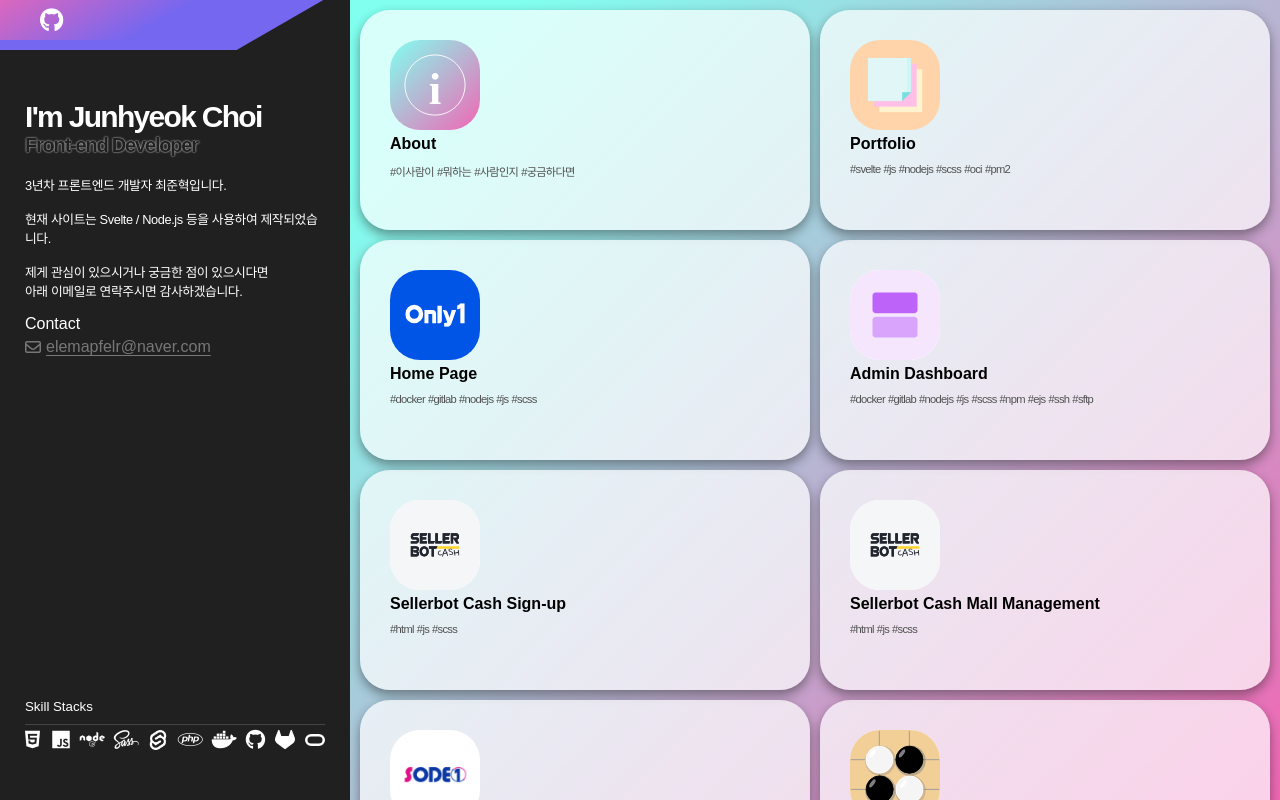
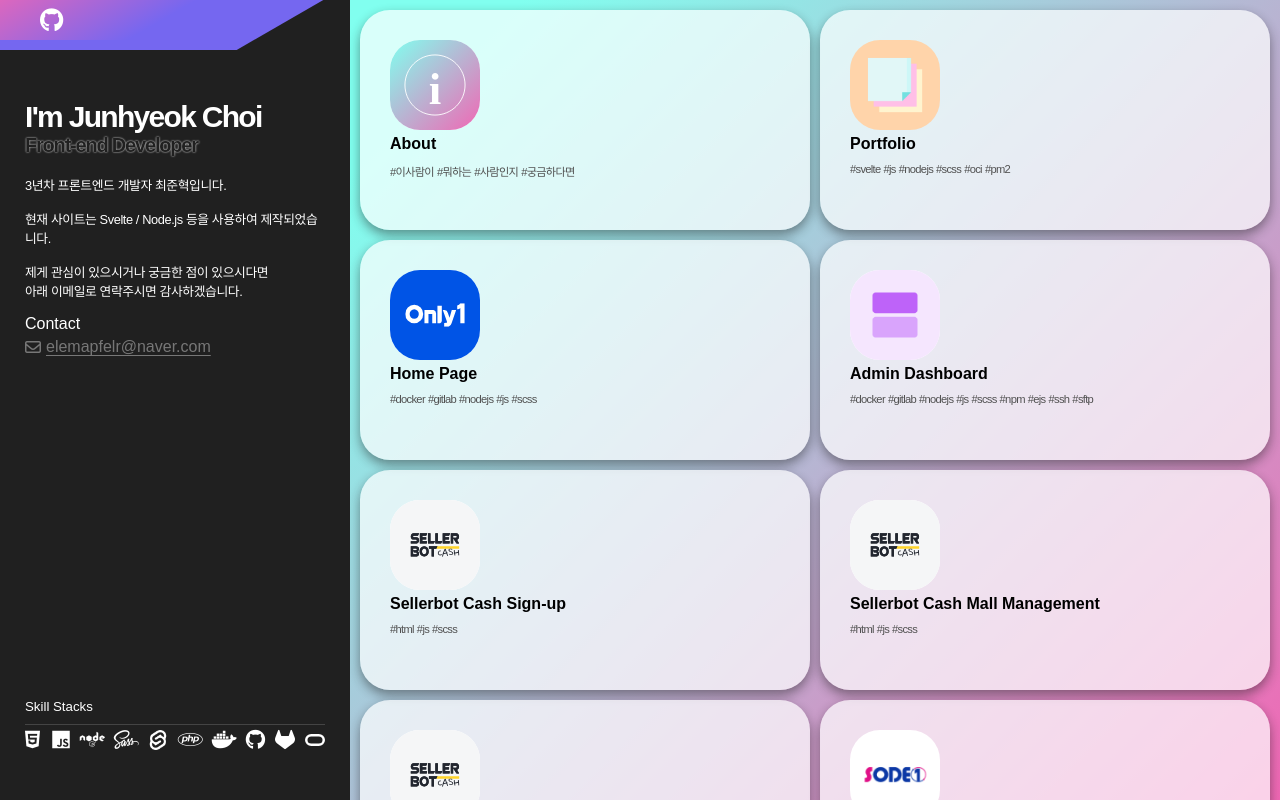
Before and after one commit to elemapfelr/Portfolio, a SvelteKit app: page / in a window 1280 px wide. Built offline with nearby package versions, Linux system fonts and the light colour scheme; a web font is replaced by a local one.

Commit message:
다시 빠른정산 추가

```diff
--- a/src/routes/+page.svelte
+++ b/src/routes/+page.svelte
@@ -15,6 +15,7 @@
   import adminSample from "$lib/img/admin_sample.png";
   import sellerbotSignupSample from "$lib/img/sellerbot_signup_sample.png";
   import manageMallSample from "$lib/img/manage_mall_sample.png";
+  import fastSettledSample from "$lib/img/fast_settled_sample.png";
   import sodeoneSample from "$lib/img/sodeone_sample.png";
   import htmlLogo from "$lib/img/logos/html_logo.png";
   import svelteLogo from "$lib/img/logos/svelte_logo.png";
@@ -155,6 +156,18 @@
       externalLink: null,
       clicked: false,
     },
+	{
+			title: "Sellerbot Cash Fast Settle",
+			contents: `셀러봇캐시에 등록된 쇼핑몰에 대한 정산예정금을<br>
+			정산예정일보다 빠르게 활용할 수 있도록 미리 정산해주는 서비스 입니다.`,
+			skills: [htmlLogo, jsLogo, sassLogo],
+			skillStacks: ["html", "js", "scss"],
+			link: "/fast_settled",
+			titleImgSrc: sellerbotLogo,
+			sampleImg: fastSettledSample,
+			externalLink: null,
+			clicked: false,
+		},
     {
       title: "Sodeone Home Page",
       contents: `계열사(소드원) 홈페이지 리뉴얼 프로젝트 입니다.<br>
```
